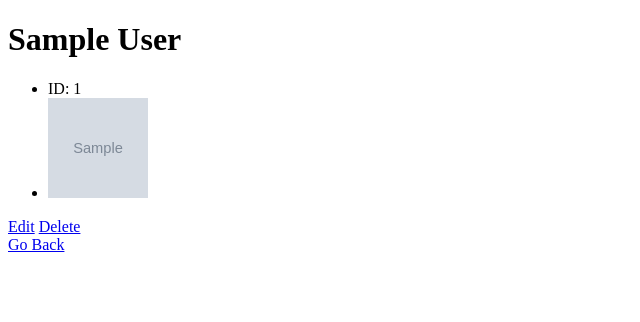
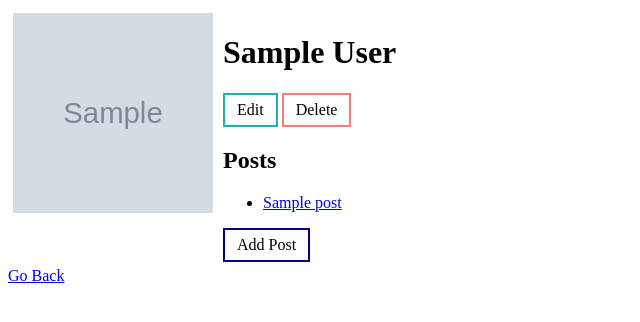
Before and after one commit to neuromancingthestone/flask-blogly, a Flask app: page /users/1 in a window 1280 px wide. Shown: the top 322 px of the page, without its empty margins (0-640 px from the left). Run offline with Flask 3, Linux system fonts and the light colour scheme; tables that the repository leaves empty hold one stand-in row (values such as "Sample post"); grey boxes marked "Sample" are stand-in pictures.

Commit message:
SQLAlchemy Exercise Part 2

```diff
--- a/app.py
+++ b/app.py
@@ -1,7 +1,8 @@
 """Blogly application."""
 from flask import Flask, request, render_template, redirect, flash, session
 from flask_debugtoolbar import DebugToolbarExtension
-from models import db, connect_db, User
+from models import db, connect_db, User, Post
+from datetime import datetime
 
 app = Flask(__name__)
 
@@ -47,7 +48,66 @@ def list_users():
 def show_user(user_id):
     """Show details about a single pet"""
     user = User.query.get_or_404(user_id)
-    return render_template('detail.html', user=user)
+    posts = Post.query.filter(Post.user_id == user_id)
+    return render_template('detail.html', user=user, posts=posts)
+
+@app.route('/users/<int:user_id>/posts/new')
+def new_post(user_id):
+    """Show details about a single pet"""
+    user = User.query.get_or_404(user_id)
+    posts = Post.query.filter(Post.user_id == user_id)
+    return render_template('addpost.html', user=user, posts=posts)
+
+@app.route('/users/<int:user_id>/posts/new', methods=["POST"])
+def add_post(user_id):
+    title = request.form["title"]
+    content = request.form["content"]
+    now = datetime.now()
+
+    new_post = Post(title=title,
+                    content=content,
+                    created_at=now,
+                    user_id=user_id)
+
+    db.session.add(new_post)
+    db.session.commit()
+
+    return redirect(f"/users/{user_id}")
+
+@app.route('/posts/<int:post_id>')
+def show_post(post_id):
+    """Shows user page"""
+    post = Post.query.get_or_404(post_id)
+    user = User.query.get_or_404(post.user_id)
+    return render_template('post.html', user=user, post=post)
+
+@app.route('/posts/<int:post_id>/edit')
+def edit_post(post_id):
+    """Shows user page"""
+    post = Post.query.get_or_404(post_id)
+    user = User.query.get_or_404(post.user_id)
+    return render_template('editpost.html', user=user, post=post)
+
+@app.route('/posts/<int:post_id>/edit', methods=["POST"])
+def update_post(post_id):
+    orig = Post.query.get_or_404(post_id)
+
+    orig.title = request.form["title"]
+    orig.content = request.form["content"]
+
+    db.session.add(orig)
+    db.session.commit()
+
+    return redirect(f"/posts/{post_id}")
+
+@app.route('/posts/<int:post_id>/delete')
+def delete_post(post_id):
+    post = Post.query.get_or_404(post_id)
+
+    db.session.delete(post)
+    db.session.commit()
+
+    return redirect(f"/users/{post.user_id}")
 
 @app.route('/users/<int:user_id>/edit.html')
 def edit_page(user_id):
--- /dev/null
+++ b/static/styles.css
@@ -0,0 +1,123 @@
+* {
+  box-sizing: border-box;
+}
+
+input[type=text], select, textarea {
+  width: 100%;
+  padding: 12px;
+  border: 1px solid #ccc;
+  border-radius: 4px;
+  resize: vertical;
+}
+
+label {
+  padding: 12px 12px 12px 0;
+  display: inline-block;
+}
+
+input[type=submit] {
+  background-color: white;
+  color: black;
+  padding: 8px 16px;
+  border: 2px solid lightseagreen;
+  border-radius: 4px;
+  cursor: pointer;
+  float: right;
+}
+
+input[type=submit]:hover, input[type=submit]:active {
+  background-color: lightseagreen;
+  color: white;
+}
+
+.container {
+  border-radius: 5px;
+  background-color: #f2f2f2;
+  padding: 20px;
+}
+
+.col-25 {
+  float: left;
+  width: 25%;
+  margin-top: 6px;
+}
+
+.col-75 {
+  float: left;
+  width: 75%;
+  margin-top: 6px;
+}
+
+/* Clear floats after the columns */
+.row::after {
+  content: "";
+  display: table;
+  clear: both;
+}
+
+.column {
+  float: left;
+  padding: 5px;
+}
+
+.editbtn:link, .editbtn:visited {
+  background-color: white;
+  color: black;
+  border: 2px solid lightseagreen;
+  padding: 6px 12px;
+  text-align: center;
+  text-decoration: none;
+  display: inline-block;
+}
+
+.editbtn:hover, .editbtn:active {
+  background-color: lightseagreen;
+  color: white;
+}
+
+.deletebtn:link, .deletebtn:visited {
+  background-color: white;
+  border: 2px solid lightcoral;
+  color: black;
+  padding: 6px 12px;
+  text-align: center;
+  text-decoration: none;
+  display: inline-block;
+}
+
+.deletebtn:hover, .deletebtn:active {
+  background-color: lightcoral;
+  color: white;
+}
+
+.newpostbtn:link, .newpostbtn:visited {
+  background-color: white;
+  border: 2px solid navy;
+  color: black;
+  padding: 6px 12px;
+  text-align: center;
+  text-decoration: none;
+  display: inline-block;
+}
+
+.newpostbtn:hover, .newpostbtn:active {
+  background-color: navy;
+  color: white;
+}
+
+.cancelbtn:link, .cancelbtn:visited {
+  background-color: white;
+  border: 2px solid navy;
+  color: black;
+  padding: 6px 12px;
+  text-align: center;
+  text-decoration: none;
+  display: inline-block;
+  border-radius: 4px;
+  cursor: pointer;
+}
+
+.cancelbtn:hover, .cancelbtn:active {
+  background-color: navy;
+  color: white;
+}
--- a/templates/detail.html
+++ b/templates/detail.html
@@ -3,16 +3,28 @@
 <head>
     <meta charset="UTF-8">
     <meta name="viewport" content="width=device-width, initial-scale=1.0">
+    <link rel="stylesheet" href="/static/styles.css">
     <title>{{user.first_name}} {{user.last_name}}</title>
 </head>
 <body>
-    <h1>{{user.first_name}} {{user.last_name}}</h1>
-    <ul>
-        <li>ID: {{user.id}}</li>
-        <li><img width="100" height="100" src="{{user.image_url}}"></li>
-    </ul>
-    <a href="/users/{{user.id}}/edit.html">Edit</a>
-    <a href="/users/{{user.id}}/delete.html">Delete</a><br>
+    <div class="row">
+        <div class="column">
+            <img class="pic" width="200" height="200" src="{{user.image_url}}">
+        </div>
+        <div class="column">
+            <h1>{{user.first_name}} {{user.last_name}}</h1>
+            <a href="/users/{{user.id}}/edit.html" class="editbtn">Edit</a>
+            <a href="/users/{{user.id}}/delete.html" class="deletebtn">Delete</a>
+            <br>
+            <h2>Posts</h2>
+            <ul>
+                {% for p in posts %}
+                <li><a href="/posts/{{p.id}}">{{p.title}}</a></li>
+                {% endfor %}
+            </ul>
+            <a href="/users/{{user.id}}/posts/new" class="newpostbtn">Add Post</a>
+        </div>
+    </div>
     <a href="/">Go Back</a>
 </body>
 </html>
```
Also changed, not shown: models.py (+19 -0 lines), seed.py (+50 -4 lines), templates/addpost.html (added, +34 -0 lines), templates/editpost.html (added, +35 -0 lines), templates/post.html (added, +19 -0 lines), templates/app.css (deleted).
